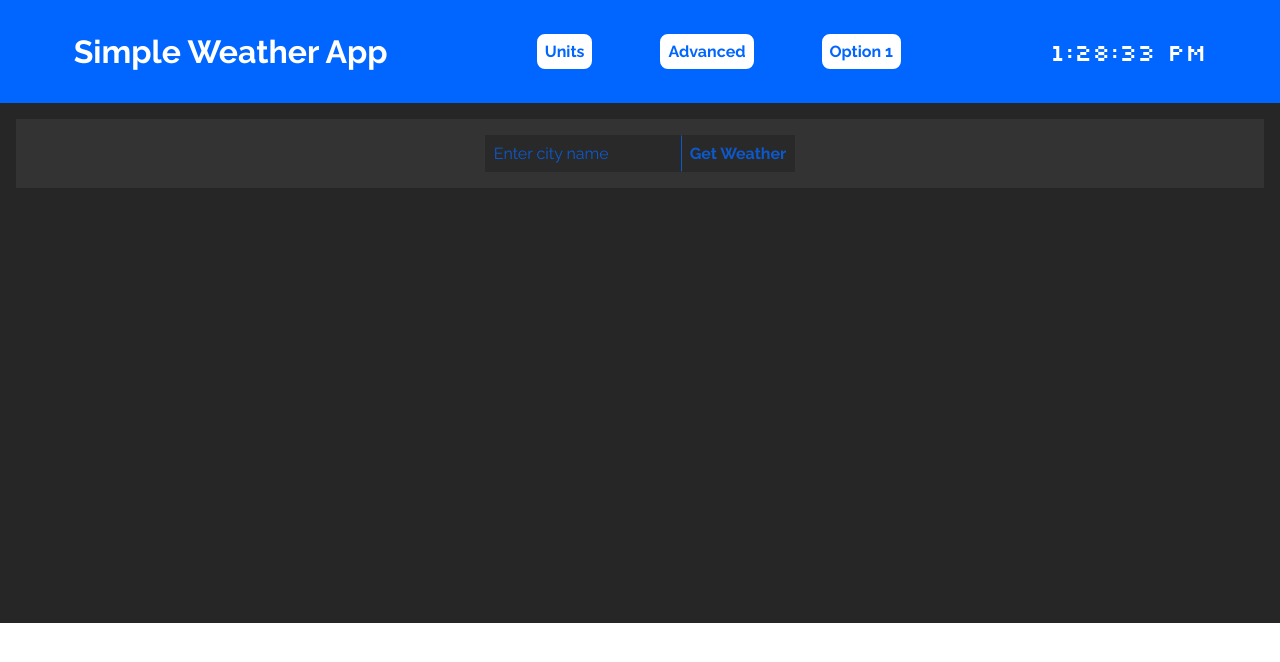
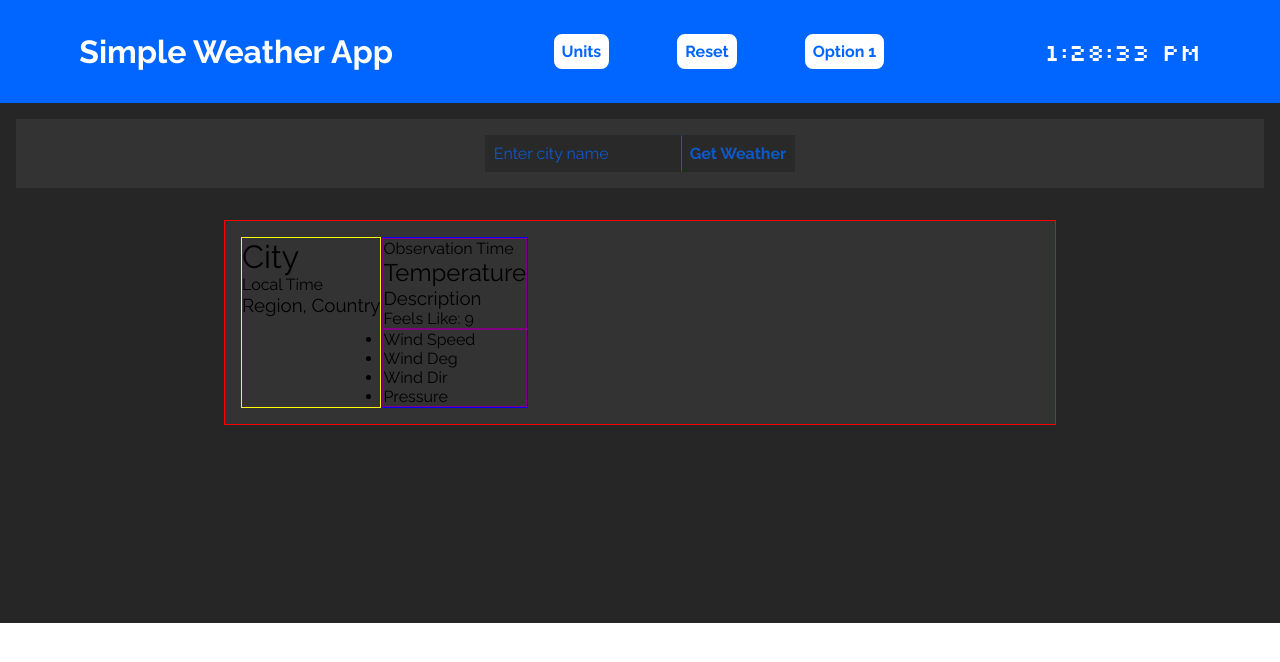
Before and after one commit to samidmunir/codebase-r32200u, a React (Vite) app in the folder Projects/simple-weather-app/frontend/: page / in a window 1280 px wide. Shown: the top 662 px of the page. Built offline with nearby package versions, Linux system fonts and the light colour scheme.

Commit message:
more styling + working on WeatherCard component + lifting state from Header -> App

```diff
--- a/Projects/simple-weather-app/frontend/src/App.jsx
+++ b/Projects/simple-weather-app/frontend/src/App.jsx
@@ -1,15 +1,24 @@
-import Header from './components/header/Header';
-import Main from './components/main/Main';
-import Home from './pages/Home'
-import './App.css'
+import {useState, useEffect} from 'react'
+import Header from './components/header/Header'
+import Main from './components/main/Main'
 
-function App() {
+const App = () => {
+  const [currentTime, setCurrentTime] = useState(new Date().toLocaleTimeString());
+
+  useEffect(() => {
+    const timer = setInterval(() => {
+      setCurrentTime(new Date().toLocaleTimeString());
+    }, 1000)
+
+    return () => clearInterval(timer);
+  }, [])
+
   return (
     <>
-      <Header />
+      <Header currentTime={currentTime} />
       <Main />
     </>
   )
-};
+}
 
-export default App;
+export default App
--- a/Projects/simple-weather-app/frontend/src/components/header/Header.jsx
+++ b/Projects/simple-weather-app/frontend/src/components/header/Header.jsx
@@ -1,17 +1,6 @@
-import React, {useState, useEffect} from 'react'
 import './Header.css'
 
-const Header = () => {
-    const [currentTime, setCurrentTime] = useState(new Date().toLocaleTimeString());
-
-    useEffect(() => {
-        const timer = setInterval(() => {
-            setCurrentTime(new Date().toLocaleTimeString());
-        }, 1000)
-
-        return () => clearInterval(timer);
-    }, [])
-
+const Header = ({currentTime}) => {
     return (
         <div className='Header'>
             <div className='Header-left'>
@@ -19,7 +8,7 @@ const Header = () => {
             </div>
             <div className='Header-center'>
                 <button className='Header-button'>Units</button>
-                <button className='Header-button'>Advanced</button>
+                <button className='Header-button'>Reset</button>
                 <button className='Header-button'>Option 1</button>
             </div>
             <div className='Header-right'>
--- a/Projects/simple-weather-app/frontend/src/components/main/Main.jsx
+++ b/Projects/simple-weather-app/frontend/src/components/main/Main.jsx
@@ -1,10 +1,12 @@
 import './Main.css'
 import InputForm from '../input-form/InputForm'
+import WeatherCard from '../weather-card/WeatherCard'
 
 const Main = () => {
     return (
         <div className='Main'>
             <InputForm />
+            <WeatherCard />
         </div>
     )
 }
--- a/Projects/simple-weather-app/frontend/src/components/weather-card/WeatherCard.css
+++ b/Projects/simple-weather-app/frontend/src/components/weather-card/WeatherCard.css
@@ -0,0 +1,25 @@
+.WeatherCard {
+    border: 1px solid red;
+    background-color: #333333;
+    padding: 1rem;
+    width: 65vw;
+    margin: 2rem auto;
+    display: flex;
+    flex-direction: row;
+}
+
+.weather-location {
+    border: 1px solid yellow;
+}
+
+.weather-main {
+    border: 1px solid blue;
+}
+
+.weather-main-left {
+    border: 1px solid purple;
+}
+
+.weather-main-right {
+    border: 1px solid purple;
+}
--- a/Projects/simple-weather-app/frontend/src/components/weather-card/WeatherCard.jsx
+++ b/Projects/simple-weather-app/frontend/src/components/weather-card/WeatherCard.jsx
@@ -1,8 +1,30 @@
 import './WeatherCard.css'
 
-const WeatherCard = () => {
+const WeatherCard = (weather) => {
     return (
-        <div className='WeatherCard'></div>
+        <div className='WeatherCard'>
+            <div className='weather-location'>
+                <h1>City</h1>
+                <p>Local Time</p>
+                <h3>Region, Country</h3>
+            </div>
+            <div className='weather-main'>
+                <div className='weather-main-left'>
+                    <p>Observation Time</p>
+                    <h2>Temperature</h2>
+                    <h3>Description</h3>
+                    <h4>Feels Like: 9</h4>
+                </div>
+                <div className='weather-main-right'>
+                    <ul>
+                        <li>Wind Speed</li>
+                        <li>Wind Deg</li>
+                        <li>Wind Dir</li>
+                        <li>Pressure</li>
+                    </ul>
+                </div>
+            </div>
+        </div>
     )
 }
 
```
Also changed, not shown: 1 other file (tests, documents, lock files or other folders).
